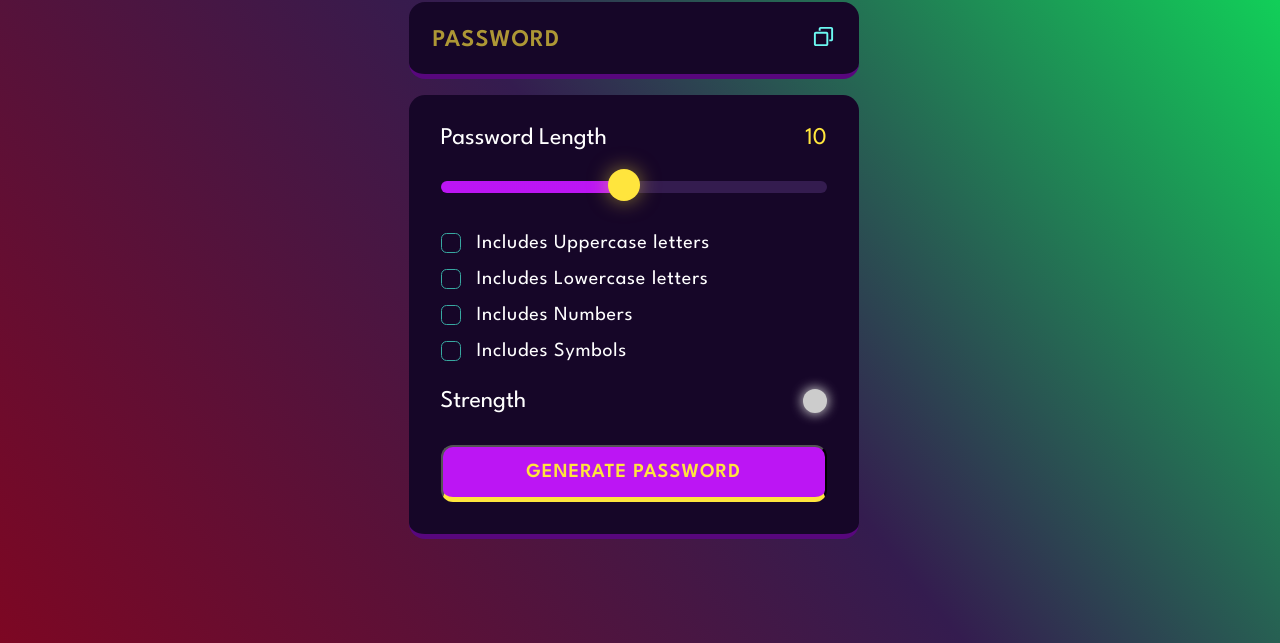
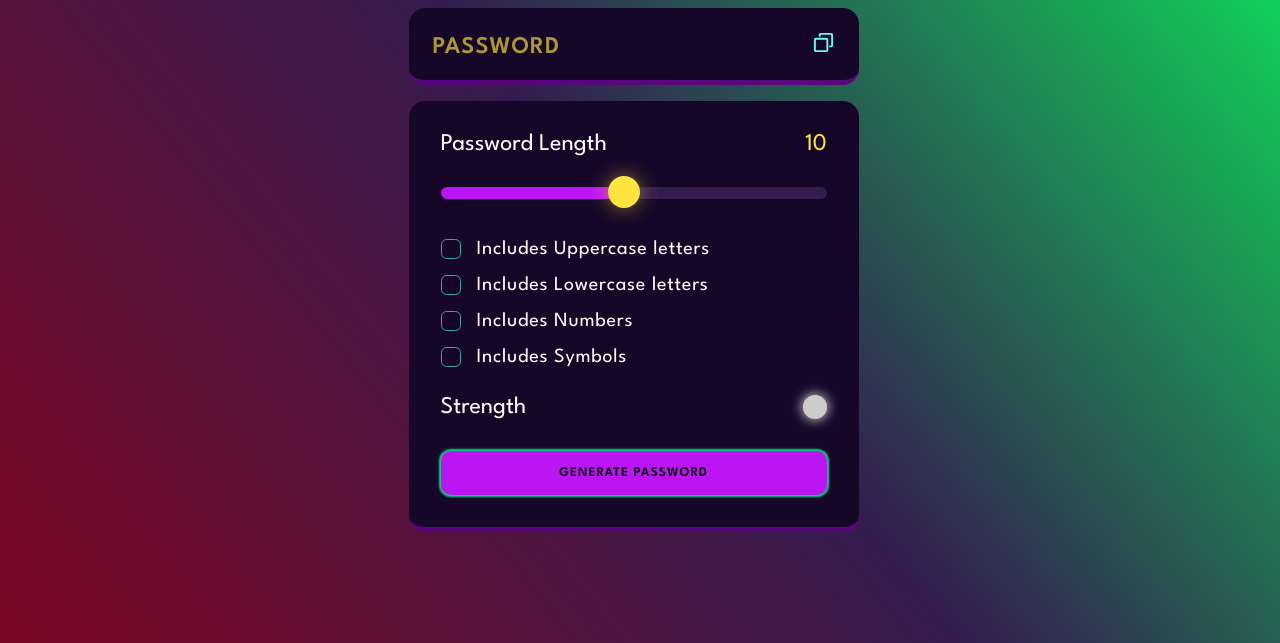
Before and after one commit to anandkumarprajap/Password-Generator, a plain HTML site: page index.html in a window 1280 px wide. Shown: the part 157-800 px from the top of the page. Drawn offline with Linux system fonts and the light colour scheme.

Commit message:
Update styles.css

```diff
--- a/styles.css
+++ b/styles.css
@@ -145,12 +145,16 @@ h1 {
     background-color: var(--vb-violet);
     text-align: center;
     border-radius: 0.75rem;
-    border-bottom: 0.35rem solid var(--vb-yellow);
+    box-shadow: 0px 0px 2px 2px rgb(13, 211, 132);
+    border-radius:10px;
+    border:none;
+    color: #000000;
+    /* border-bottom: 0.35rem solid var(--vb-yellow); */
     text-transform: uppercase;
     letter-spacing: 1px;
-    color: var(--vb-yellow);
+    /* color: var(--vb-yellow); */
     font-weight: 600;
-    font-size: 1.25rem;
+    /* font-size: 1.25rem; */
   }
 
 .check {
```
